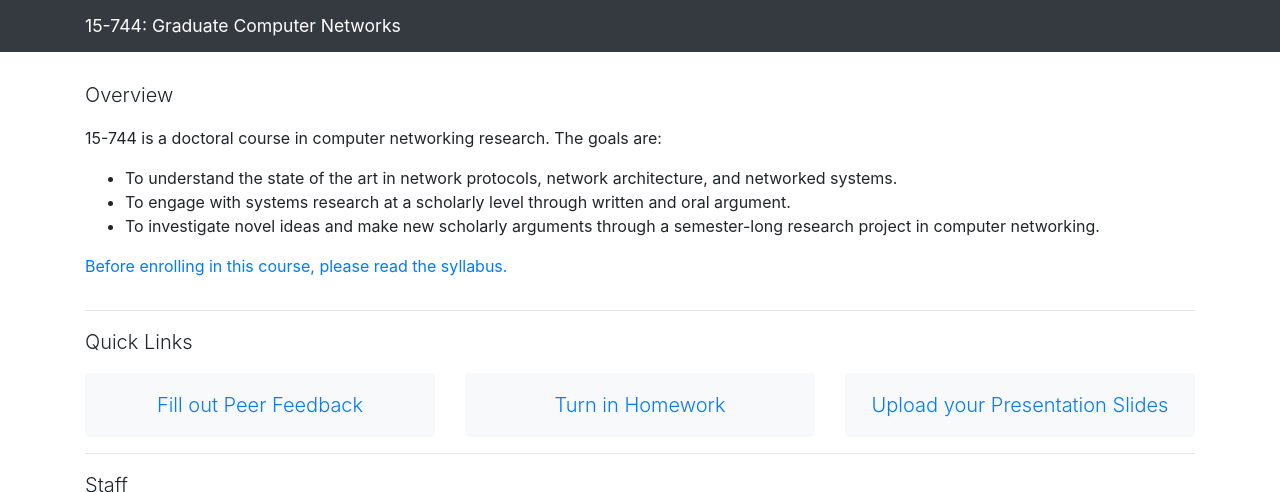
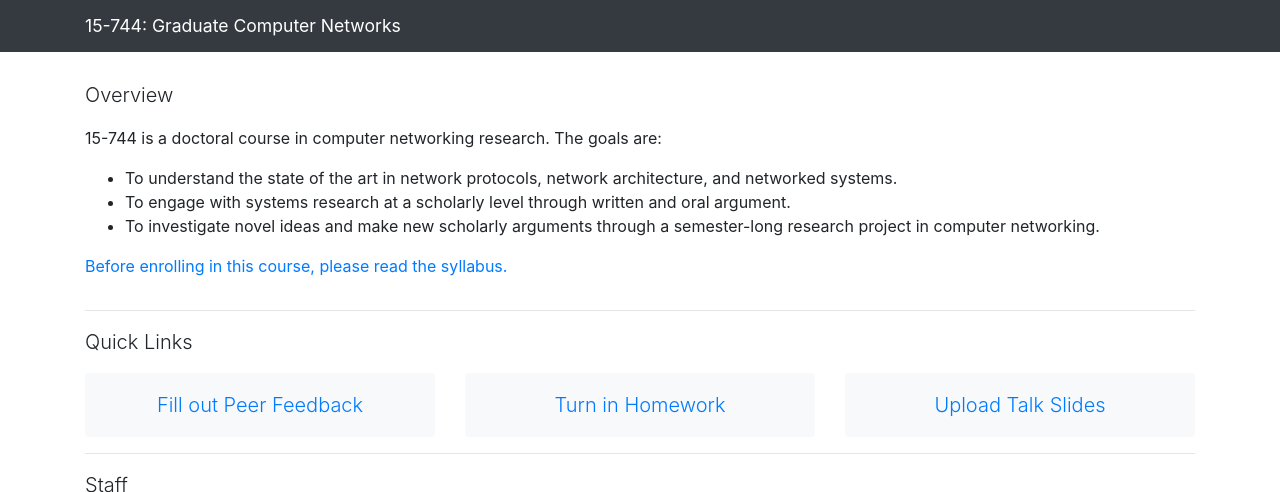
Before and after one commit to computer-networks/15-744-sp23, a Jekyll site: the page built from index.html, in a window 1280 px wide and 900 px high, cut to the strip 0-492 px from the top of the window. Built offline with Jekyll 4.4.1, drawn with Linux system fonts in a browser that asks for light colours; nearby versions of some CDN libraries; library files that are not in the unit come from our copies.

Commit message:
formatting

```diff
--- a/index.html
+++ b/index.html
@@ -58,7 +58,7 @@ title: (Spring 2020) Graduate Computer Networks
     <div class="card border-light bg-light pt-3 justify-content-center align-items-center">
       <p class="lead">
       <a href="https://drive.google.com/drive/folders/1Bbh8NHEki5yyEqyvAdEi-bPsj12725vt?usp=share_link">
-        Upload your Presentation Slides
+        Upload Talk Slides
       </a>
       </p>
     </div>
```
